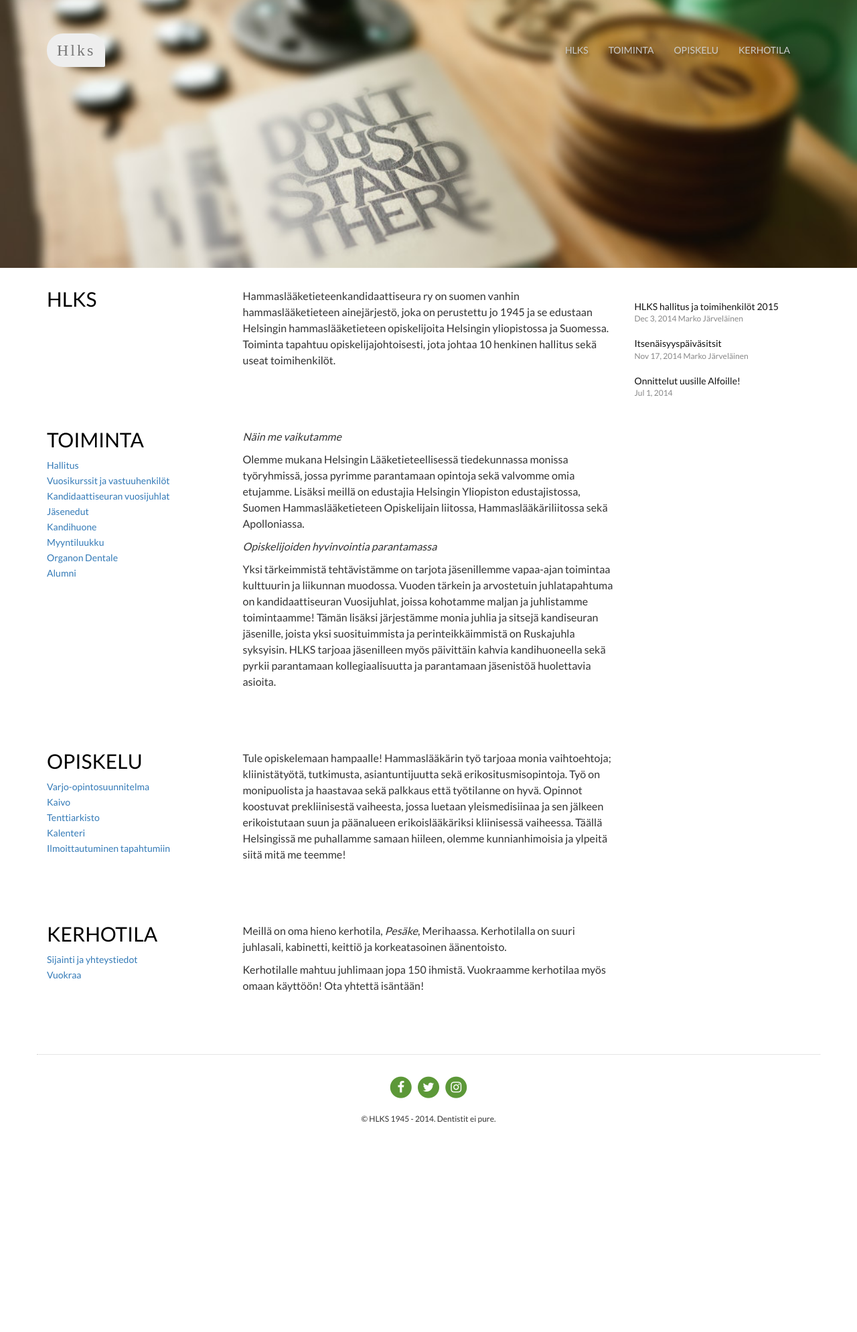
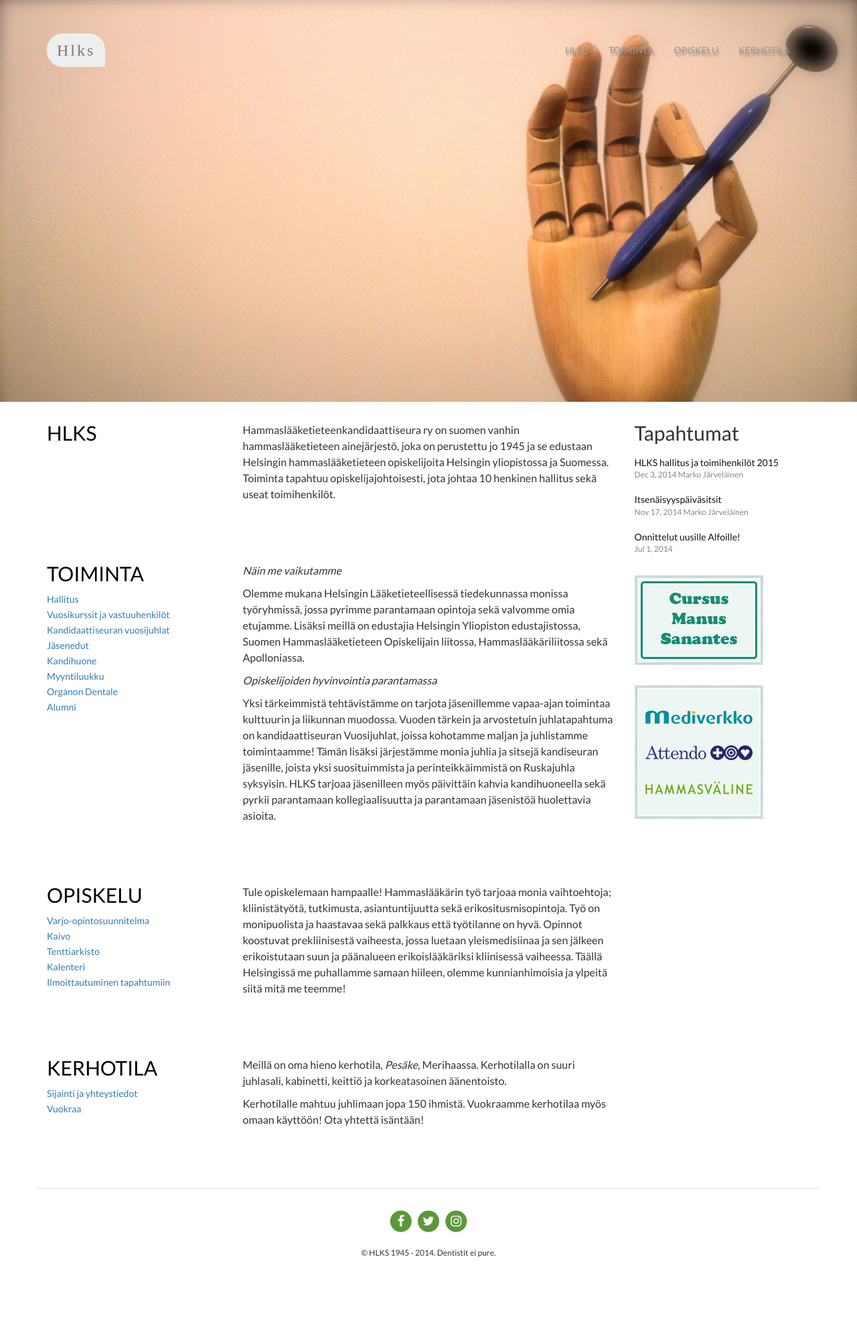
Before and after one commit to hlks/hlks.github.io, a Jekyll site: the page built from index.html, in a window 1280 px wide. Shown: the whole page at 67% size. Built offline with Jekyll 4.4.1, drawn with Linux system fonts in a browser that asks for light colours; nearby versions of some CDN libraries; some web fonts are replaced; before the commit the page ends 1789 px from its top, so only the background shows below that.

Commit message:
New background image and banners to the right

```diff
--- a/_includes/list-of-posts.html
+++ b/_includes/list-of-posts.html
@@ -1,3 +1,4 @@
+<h2>Tapahtumat</h2>
 {% for post in site.posts %}
     <h3>
         <a href="{{ post.url | prepend: site.baseurl }}#more">{{ post.title }}</a>
@@ -6,3 +7,9 @@
         <a href="{{ post.url | prepend: site.baseurl }}#more">{{ post.date | date: "%b %-d, %Y" }} {{ post.author }}</a>
     </span>
 {% endfor %}
+
+<a href="http://cursusmanussanantes.blogspot.fi/">
+    <img src="/images/cms-blogi.jpg" />
+</a>
+
+<img src="/images/yhteistyossa.jpg" />
--- a/_sass/_base.scss
+++ b/_sass/_base.scss
@@ -46,26 +46,26 @@ p, a, address, strong {
 }
 
 .navbar-default .navbar-nav > li > a {
-    color: #ccc;
+    color: #999;
     text-shadow: 2px 4px 3px rgba(0,0,0,0.3);
 }
 
-@media (min-width: 751px) {
+@media (max-width: 1096px) {
+    .fullmoon {
+        background-size: auto 100%;
+    }
+}
+
+@media (min-width: 1097px) {
     .fullmoon {
         background-size: 100% auto;
     }
 }
 
-@media (max-width: 750px) {
-    .fullmoon {
-        background-size: auto 100%;
-    }
-}
-
 .fullmoon {
-    background-image: url(/images/header-background.jpg);
-    height: 400px;
-    background-position: center center;
+    background-image: url(/images/hand-background.jpg);
+    height: 600px;
+    background-position: right top;
     margin-bottom: 30px;
 }
 
@@ -115,6 +115,11 @@ p, a, address, strong {
                 text-decoration: none;
             }
         }
+    }
+
+    img {
+        display: block;
+        padding-top: 30px;
     }
 }
 
```
Also changed, not shown: images/cms-blogi.jpg (added), images/hand-background.jpg (added), images/yhteistyossa.jpg (added).
